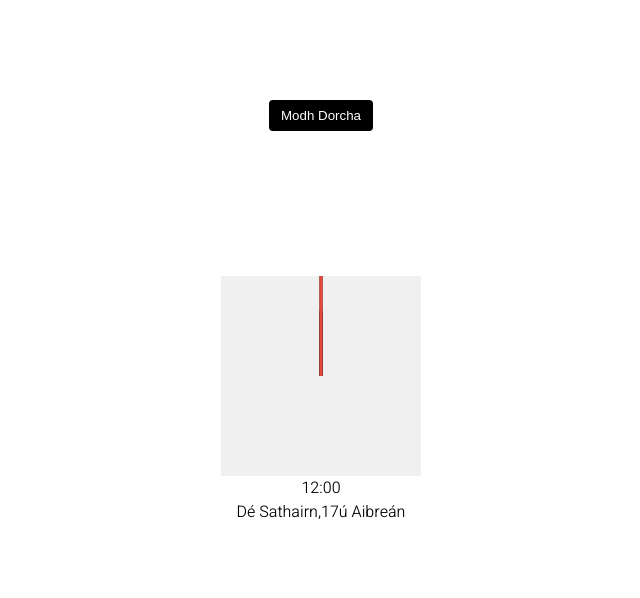
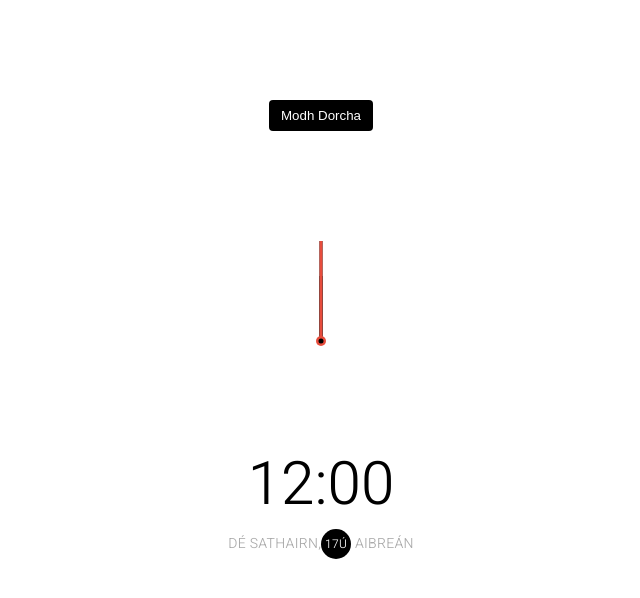
Before and after one commit to aindriu80/ThemeClock, a plain HTML site: page index.html in a window 1280 px wide. Shown: the whole page, without its empty margins (319-959 px from the left). Drawn offline with Linux system fonts and the light colour scheme.

Commit message:
Finishing CSS styling of the clock

```diff
--- a/resources/style.css
+++ b/resources/style.css
@@ -7,6 +7,7 @@
 :root {
   --primary-color: #000;
   --secondary-color: #fff;
+  --background-color: #e74c3c;
 }
 
 html {
@@ -59,7 +60,6 @@ body {
   position: relative;
   width: 200px;
   height: 200px;
-  background-color: #f0f0f0;
 }
 
 .needle {
@@ -84,5 +84,52 @@ body {
 .needle.second {
   transform: translate(-50%, -100%) rotate(0deg);
   height: 100px;
-  background-color: #e7463c;
+  background-color: var(--background-color);
 }
+
+.center-point {
+  background-color: var(--background-color);
+  width: 10px;
+  height: 10px;
+  position: absolute;
+  top: 50%;
+  left: 50%;
+  transform: translate(-50%, -50%);
+  border-radius: 50%;
+}
+
+.center-point::after {
+  content: '';
+  background-color: var(--primary-color);
+  width: 5px;
+  height: 5px;
+  position: absolute;
+  top: 50%;
+  left: 50%;
+  transform: translate(-50%, -50%);
+  border-radius: 50%;
+}
+
+.time {
+  font-size: 60px;
+}
+
+.date {
+  color: #aaa;
+  font-size: 14px;
+  letter-spacing: 0.3px;
+  text-transform: uppercase;
+}
+.date .circle {
+  background-color: var(--primary-color);
+  color: var(--secondary-color);
+  border-radius: 50%;
+  height: 30px;
+  width: 30px;
+  display: inline-flex;
+  align-items: center;
+  justify-content: center;
+  line-height: 18px;
+  transition: all 0.5s ease-in;
+  font-size: 12px;
+}
```
Also changed, not shown: index.html (+1 -1 lines).
